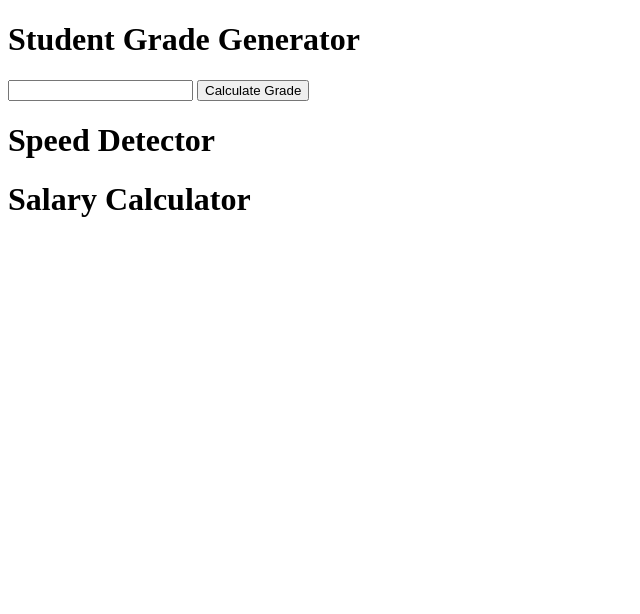
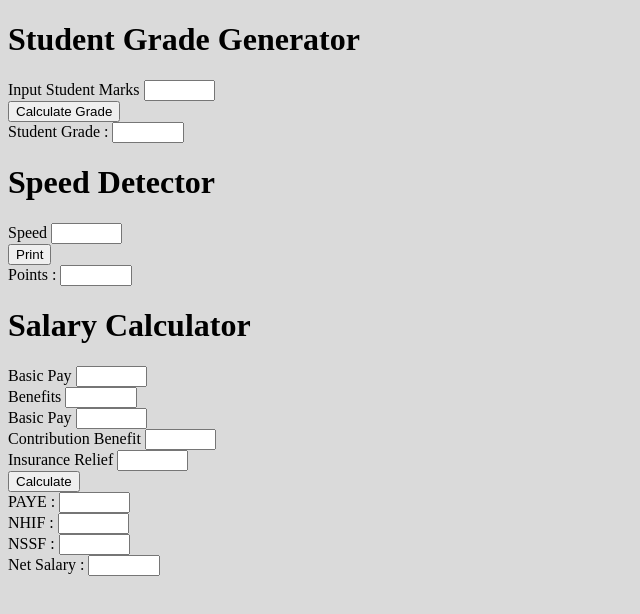
Before and after one commit to rasmiNoel/Week-1-Toy-problems, a plain HTML site: page index.html in a window 1280 px wide. Shown: the whole page, without its empty margins (0-640 px from the left). Drawn offline with Linux system fonts and the light colour scheme.

Commit message:
Added Stylesheet

```diff
--- a/index.html
+++ b/index.html
@@ -1,19 +1,86 @@
 <!DOCTYPE html>
 <html lang="en">
+
 <head>
     <script src="./studentGradeGenerator.js"></script>
+    <script src="./speedDetector.js"></script>
+    <script src="./netSalaryCalculator.js"></script>
     <meta charset="UTF-8">
     <meta name="viewport" content="width=device-width, initial-scale=1.0">
     <title>Document</title>
 </head>
-<body>
-    <h1> Student Grade Generator</h1>
-    <input type="number" onchange="limiter(this);" />
-    <button onclick = "fun(Grade)" > Calculate Grade </button>
 
-    <h1> Speed Detector</h1>
+<body style="background-color:rgb(218,218,218);">
+    <nav class="links">
 
-    <h1> Salary Calculator</h1>
+    </nav>
+    <main>
+        <h1> Student Grade Generator</h1>
+        <div class="sgg">
+            <div class="marksI">
+                <label>Input Student Marks</label>
+                <input class="marks" type="number" name="marks" required="" id="marks" style="width:5%;">
+            </div>
+            <button class="btn btn-primary" type="button" onclick="Grade()">Calculate Grade</button>
+            <div class="marksO">
+                <label>Student Grade :</label>
+                <input class="Grade" type="text" name="grade" id="randomidresult" style="width:5%;" readonly>
+            </div>
+        </div>
+        <h1> Speed Detector</h1>
+        <div class="marksI">
+            <div class="marksI">
+                <label>Speed</label>
+                <input class="speedDetector" type="number" name="speedDetector" required="" id="Speed" style="width:5%;">
+            </div>
+            <button class="btn btn-primary" type="button" onclick="Grade()">Print</button>
+            <div class="marksO">
+                <label>Points :</label>
+                <input class="gradeOutput" type="string" name="grade" id="randomidresult" style="width:5%;" readonly>
+            </div>
+        </div>
+        <h1> Salary Calculator</h1>
+        <div class="marksI">
+            <div class="marksI">
+                <label>Basic Pay</label>
+                <input class="basicPay" type="number" name="speedDetector" required="" id="Speed" style="width:5%;">
+            </div>
+            <div class="marksI">
+                <label>Benefits</label>
+                <input class="basicPay" type="number" name="speedDetector" required="" id="Speed" style="width:5%;">
+            </div>
+            <div class="marksI">
+                <label>Basic Pay</label>
+                <input class="basicPay" type="number" name="speedDetector" required="" id="Speed" style="width:5%;">
+            </div>
+            <div class="marksI">
+                <label>Contribution Benefit</label>
+                <input class="basicPay" type="number" name="speedDetector" required="" id="Speed" style="width:5%;">
+            </div>
+            <div class="marksI">
+                <label>Insurance Relief</label>
+                <input class="basicPay" type="number" name="speedDetector" required="" id="Speed" style="width:5%;">
+            </div>
+            <button class="btn btn-primary" type="button" onclick="Grade()">Calculate</button>
+            <div class="marksO">
+                <label>PAYE :</label>
+                <input class="gradeOutput" type="string" name="grade" id="randomidresult" style="width:5%;" readonly>
+            </div>
+            <div class="marksO">
+                <label>NHIF :</label>
+                <input class="gradeOutput" type="string" name="grade" id="randomidresult" style="width:5%;" readonly>
+            </div>
+            <div class="marksO">
+                <label>NSSF :</label>
+                <input class="gradeOutput" type="string" name="grade" id="randomidresult" style="width:5%;" readonly>
+            </div>
+            <div class="marksO">
+                <label>Net Salary :</label>
+                <input class="gradeOutput" type="string" name="grade" id="randomidresult" style="width:5%;" readonly>
+            </div>
+        </div>
 
+    </main>
 </body>
+
 </html>
```
Also changed, not shown: style.css (added).
